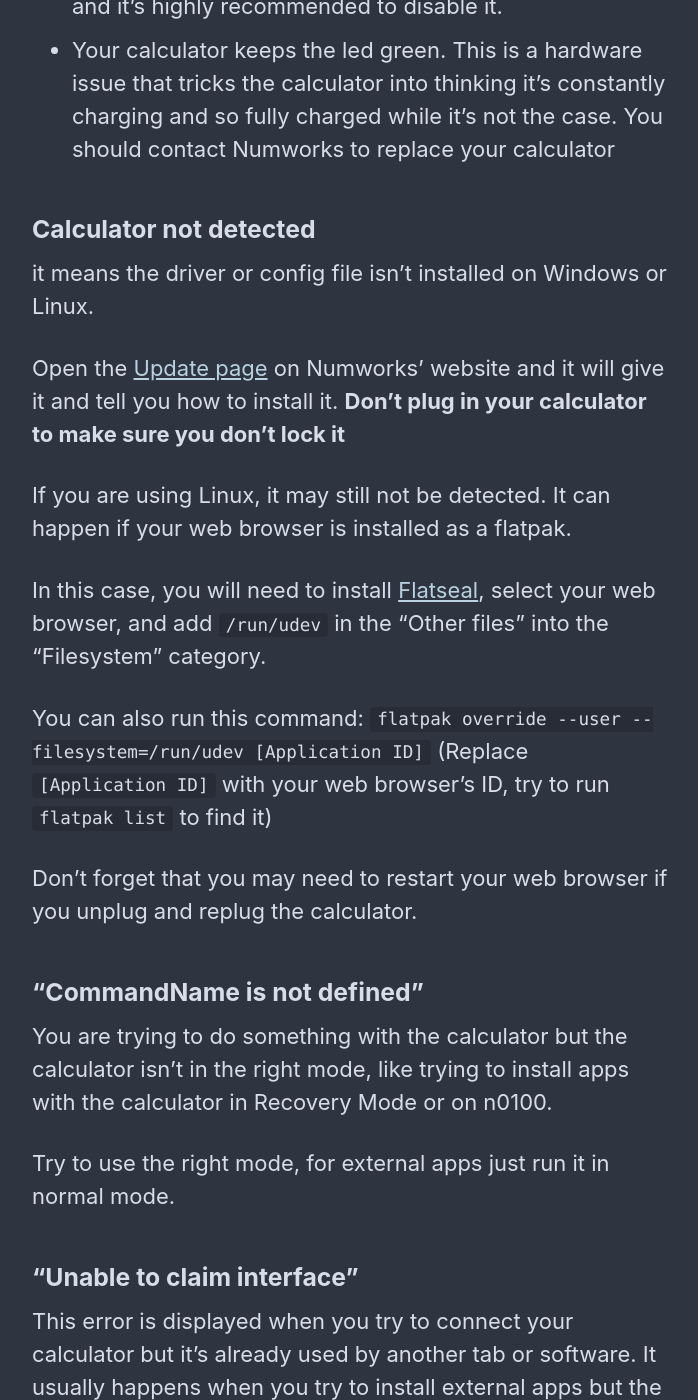
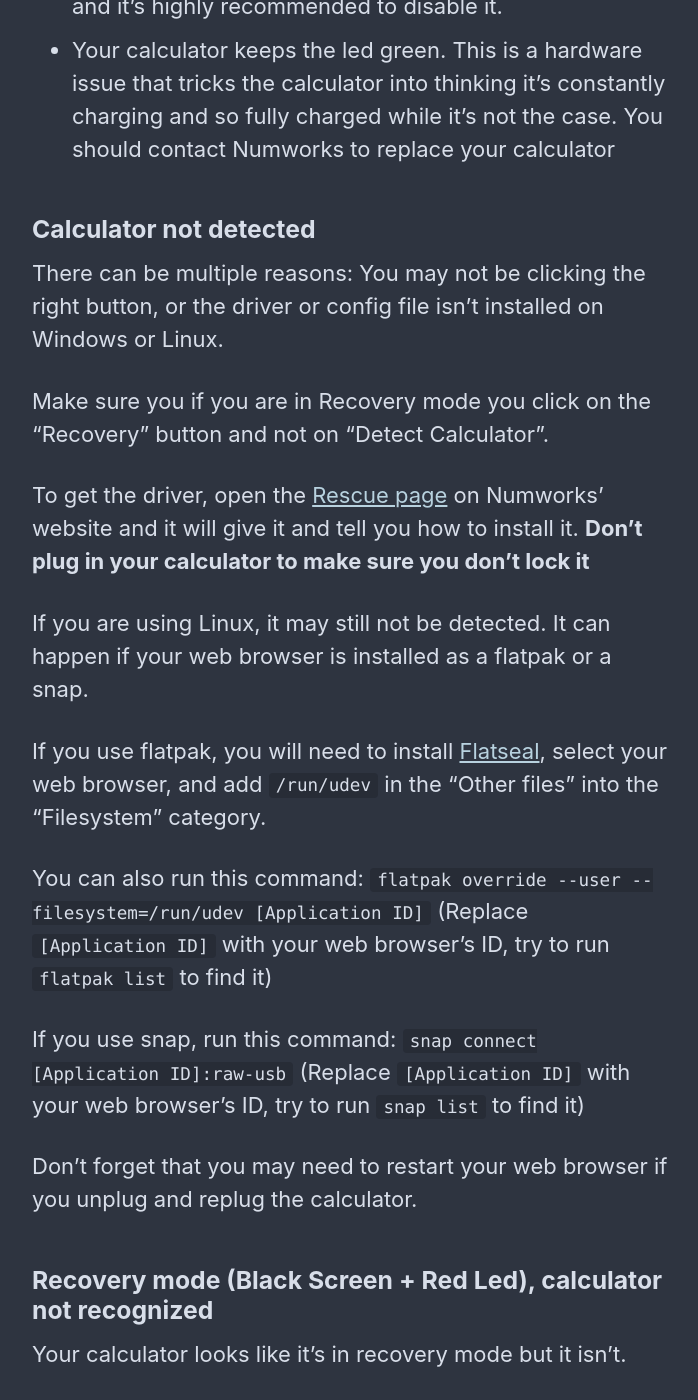
Before and after one commit to Omega-Numworks/Omega-Guide, a Jekyll site: the page built from _pages/en_US/troubleshooting.md, in a window 1280 px wide and 1400 px high, scrolled down 1777 px. Shown: the whole window, without its empty margins (290-988 px from the left). Built offline with Jekyll 4.4.1, drawn with Linux system fonts in a browser that asks for light colours; comment, search, counter and statistics services are not loaded; some of the changed text lies outside the part shown.

Commit message:
Update troubleshooting.md

```diff
--- a/_pages/en_US/troubleshooting.md
+++ b/_pages/en_US/troubleshooting.md
@@ -34,17 +34,27 @@
 
 ### Calculator not detected
 
-it means the driver or config file isn't installed on Windows or Linux.
+There can be multiple reasons: You may not be clicking the right button, or the driver or config file isn't installed on Windows or Linux.
 
-Open the [Update page](https://numworks.com/update/) on Numworks' website and it will give it and tell you how to install it. **Don't plug in your calculator to make sure you don't lock it**
+Make sure you if you are in Recovery mode you click on the "Recovery" button and not on "Detect Calculator".
 
-If you are using Linux, it may still not be detected. It can happen if your web browser is installed as a flatpak.
+To get the driver, open the [Rescue page](https://numworks.com/rescue/) on Numworks' website and it will give it and tell you how to install it. **Don't plug in your calculator to make sure you don't lock it**
 
-In this case, you will need to install [Flatseal](https://flathub.org/apps/com.github.tchx84.Flatseal), select your web browser, and add `/run/udev` in the "Other files" into the "Filesystem" category.
+If you are using Linux, it may still not be detected. It can happen if your web browser is installed as a flatpak or a snap.
+
+If you use flatpak, you will need to install [Flatseal](https://flathub.org/apps/com.github.tchx84.Flatseal), select your web browser, and add `/run/udev` in the "Other files" into the "Filesystem" category.
 
 You can also run this command: `flatpak override --user --filesystem=/run/udev [Application ID]` (Replace `[Application ID]` with your web browser's ID, try to run `flatpak list` to find it)
 
+If you use snap, run this command: `snap connect [Application ID]:raw-usb` (Replace `[Application ID]` with your web browser's ID, try to run `snap list` to find it)
+
 Don't forget that you may need to restart your web browser if you unplug and replug the calculator.
+
+### Recovery mode (Black Screen + Red Led), calculator not recognized
+
+Your calculator looks like it's in recovery mode but it isn't.
+
+Hold 6 and click reset to start it in recovery mode, it will look the same but this time, it will be recognized.
 
 ### "CommandName is not defined"
 
```
Also changed, not shown: other parts of _pages/en_US/troubleshooting.md (+0 -6 lines).
